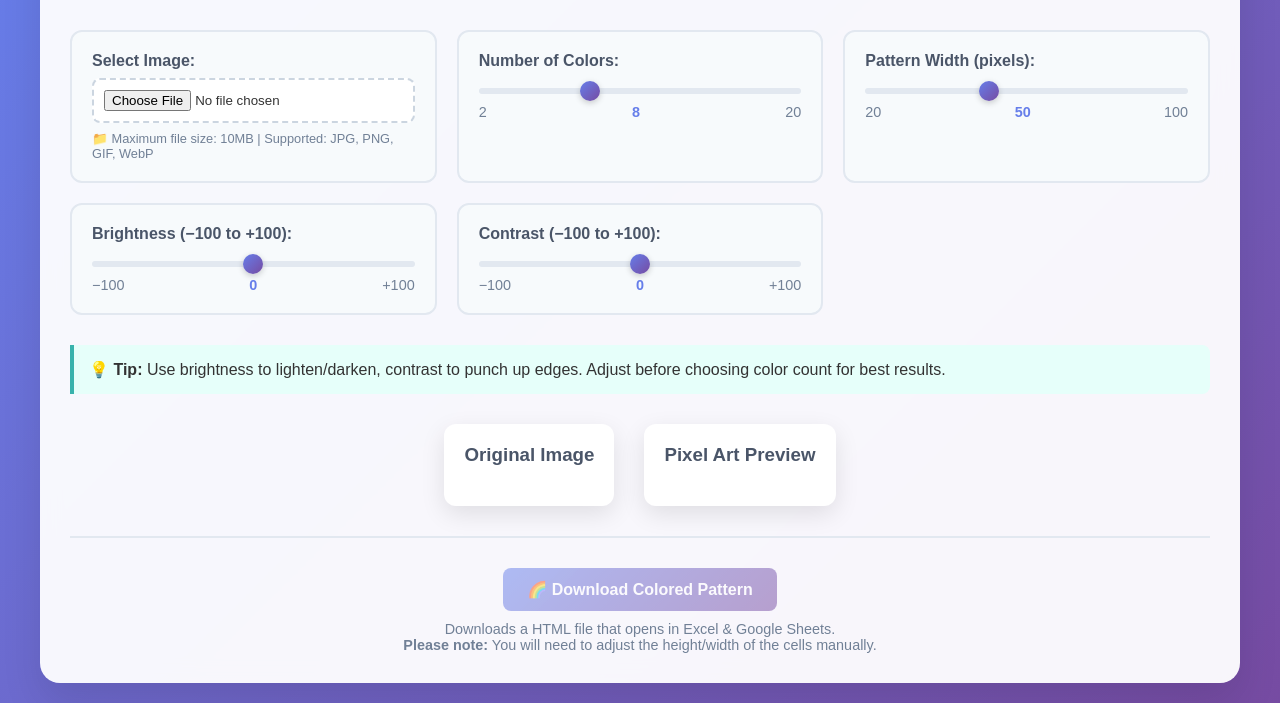
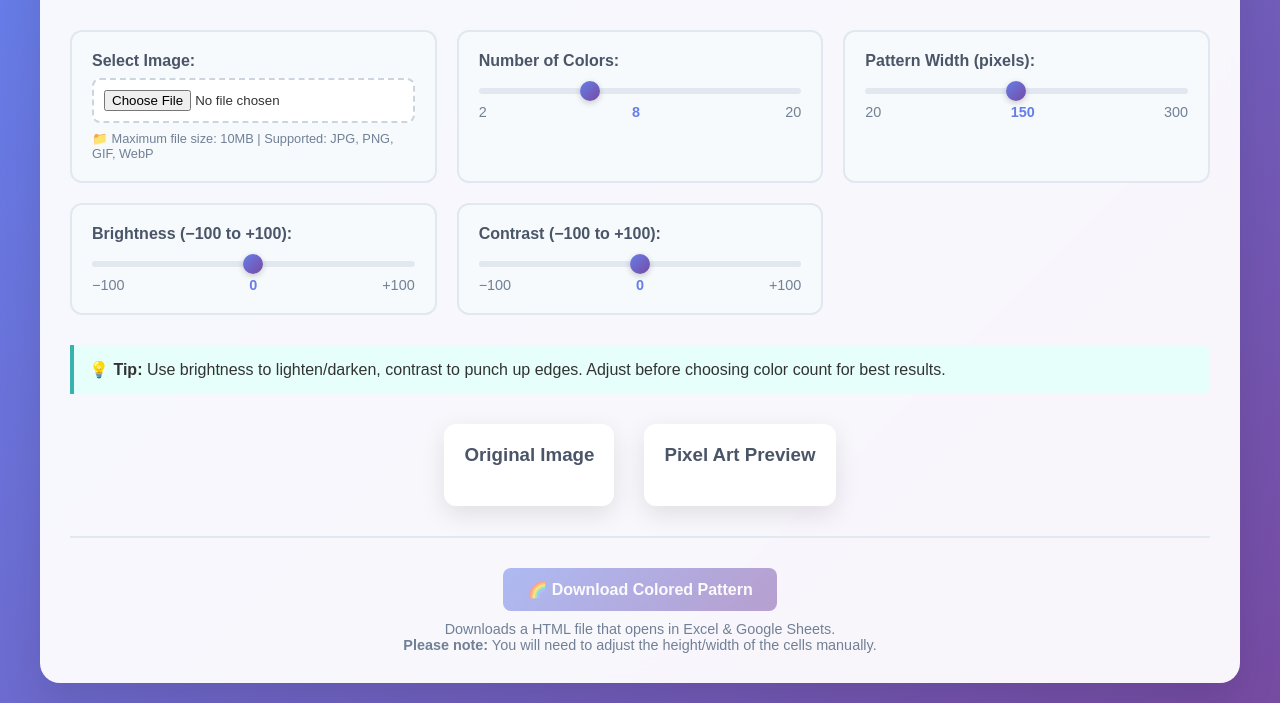
Before and after one commit to taytaymh/pattern-generator, a plain HTML site: page index.html in a window 1280 px wide. Shown: the part 97-800 px from the top of the page. Drawn offline with Linux system fonts and the light colour scheme.

Commit message:
Update index.html

```diff
--- a/index.html
+++ b/index.html
@@ -65,11 +65,11 @@ button:disabled{opacity:.5;cursor:not-allowed;transform:none;box-shadow:none}
 
     <div class="control-group">
       <label for="pixelWidth">Pattern Width (pixels):</label>
-      <input type="range" id="pixelWidth" min="20" max="100" value="50" />
+      <input type="range" id="pixelWidth" min="20" max="300" value="150" />
       <div class="range-display">
         <span>20</span>
-        <span class="current-value" id="widthValue">50</span>
-        <span>100</span>
+        <span class="current-value" id="widthValue">150</span>
+        <span>300</span>
       </div>
     </div>
 
```
